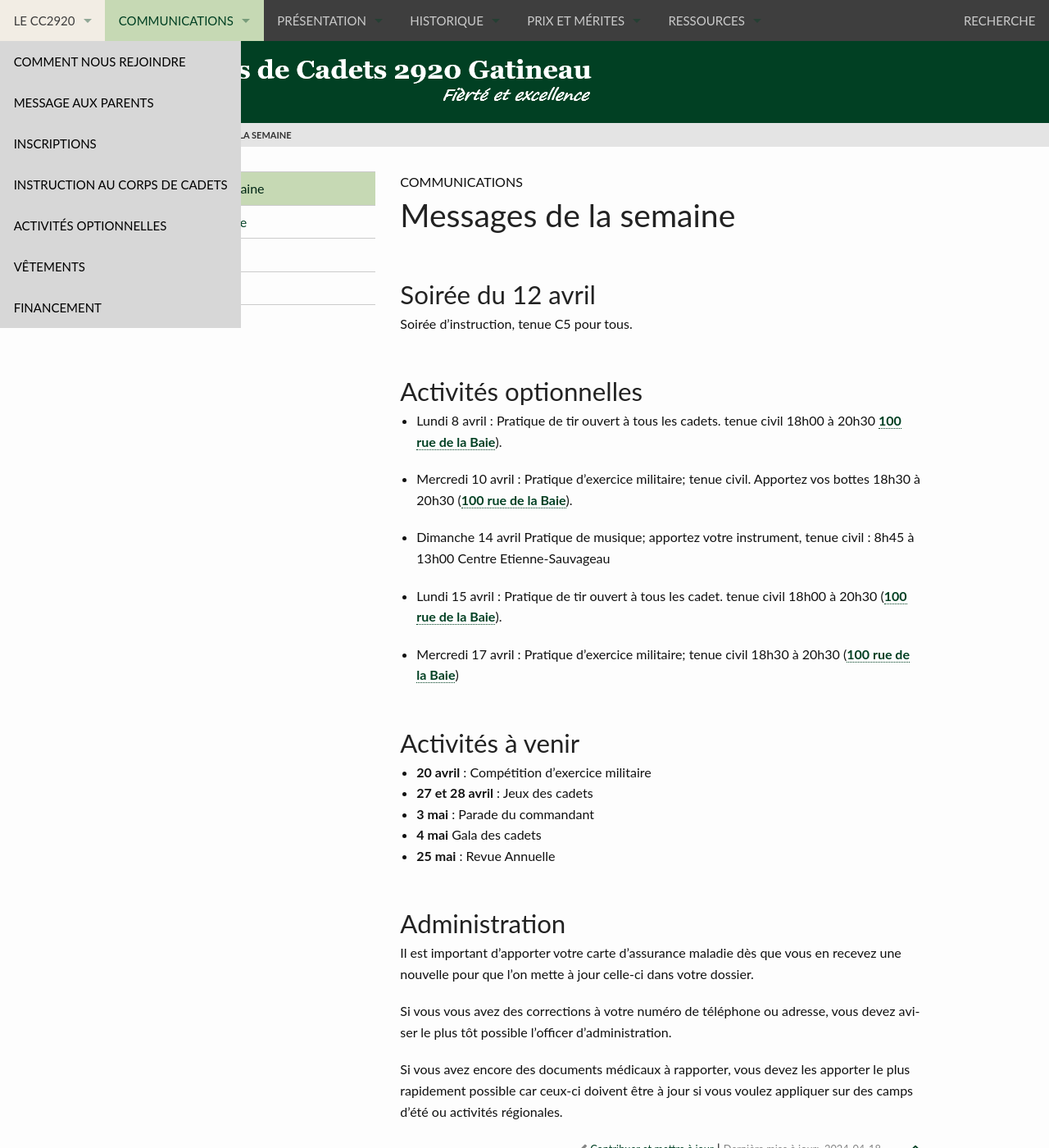
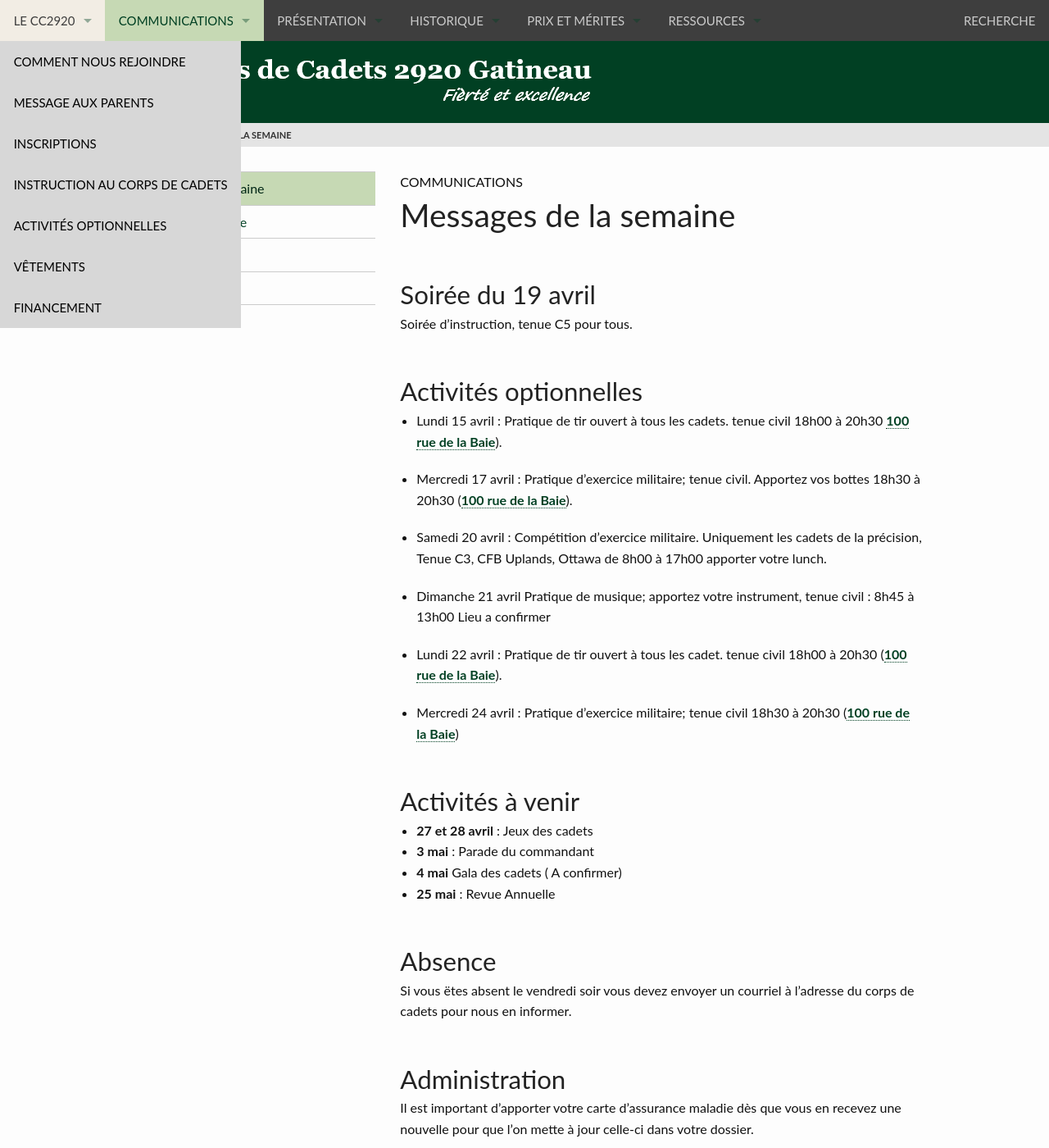
Before and after one commit to CC2920/web, a Jekyll site: the page built from _communications/messages.md, in a window 1280 px wide and 1400 px high. Shown: the whole window at 82% size. Built offline with Jekyll 4.4.1, drawn with Linux system fonts in a browser that asks for light colours.

Commit message:
Message semaine du 14 avril

```diff
--- a/_communications/messages.md
+++ b/_communications/messages.md
@@ -3,32 +3,36 @@ title:  "Messages de la semaine"
 layout: "messages"
 ---
 
-## Soirée du 12 avril
+## Soirée du 19 avril
 
 Soirée d'instruction, tenue C5 pour tous.
 
 
 ## Activités optionnelles
 
-- Lundi 8 avril : Pratique de tir ouvert à tous les cadets. tenue civil 18h00 à 20h30  [100 rue de la Baie](/information/comment-nous-rejoindre/)).
+- Lundi 15 avril : Pratique de tir ouvert à tous les cadets. tenue civil 18h00 à 20h30  [100 rue de la Baie](/information/comment-nous-rejoindre/)).
 
-- Mercredi 10 avril : Pratique d'exercice militaire; tenue civil. Apportez vos bottes 18h30 à 20h30 ([100 rue de la Baie](/information/comment-nous-rejoindre/)).
+- Mercredi 17 avril : Pratique d'exercice militaire; tenue civil. Apportez vos bottes 18h30 à 20h30 ([100 rue de la Baie](/information/comment-nous-rejoindre/)).
 
-- Dimanche 14 avril Pratique de musique; apportez votre instrument, tenue civil : 8h45 à 13h00  Centre Etienne-Sauvageau
+- Samedi 20 avril : Compétition d'exercice militaire. Uniquement les cadets de la précision, Tenue C3, CFB Uplands, Ottawa de 8h00 à 17h00 apporter votre lunch.
 
-- Lundi 15 avril : Pratique de tir ouvert à tous les cadet. tenue civil 18h00 à 20h30 ([100 rue de la Baie](/information/comment-nous-rejoindre/)).
+- Dimanche 21 avril Pratique de musique; apportez votre instrument, tenue civil : 8h45 à 13h00  Lieu a confirmer
 
-- Mercredi 17 avril : Pratique d'exercice militaire; tenue civil 18h30 à 20h30 ([100 rue de la Baie](/information/comment-nous-rejoindre/))
+- Lundi 22 avril : Pratique de tir ouvert à tous les cadet. tenue civil 18h00 à 20h30 ([100 rue de la Baie](/information/comment-nous-rejoindre/)).
+
+- Mercredi 24 avril : Pratique d'exercice militaire; tenue civil 18h30 à 20h30 ([100 rue de la Baie](/information/comment-nous-rejoindre/))
 
 
 ## Activités à venir
 
-- **20 avril** : Compétition d'exercice militaire
 - **27 et 28 avril** : Jeux des cadets
 - **3 mai** : Parade du commandant
-- **4 mai** Gala des cadets
+- **4 mai** Gala des cadets ( A confirmer)
 - **25 mai** : Revue Annuelle
 
+## Absence
+
+Si vous ëtes absent le vendredi soir vous devez envoyer un courriel à l'adresse du corps de cadets pour nous en informer.
 
 ## Administration
 
```
